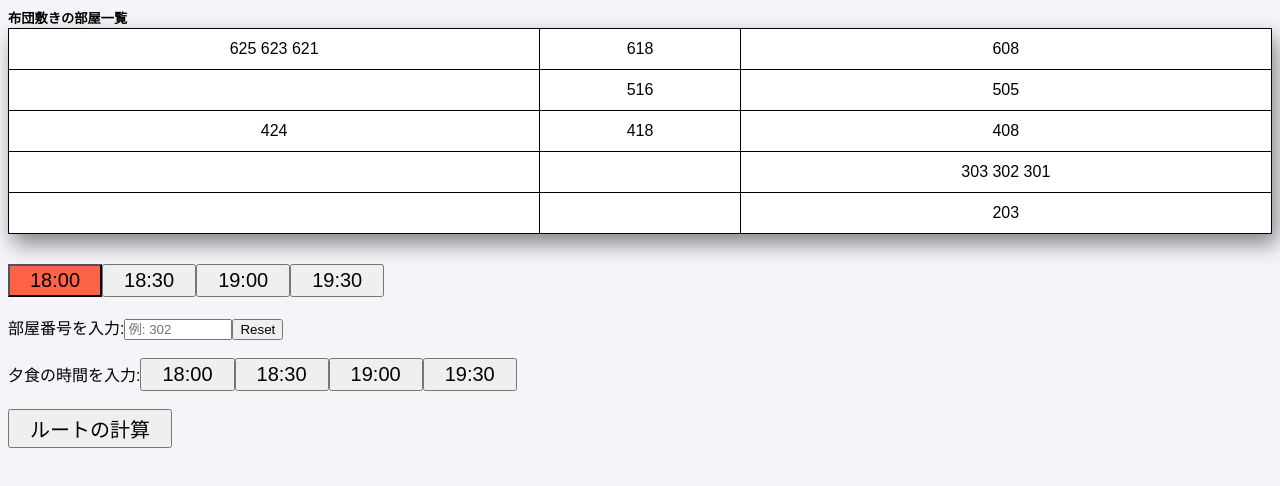
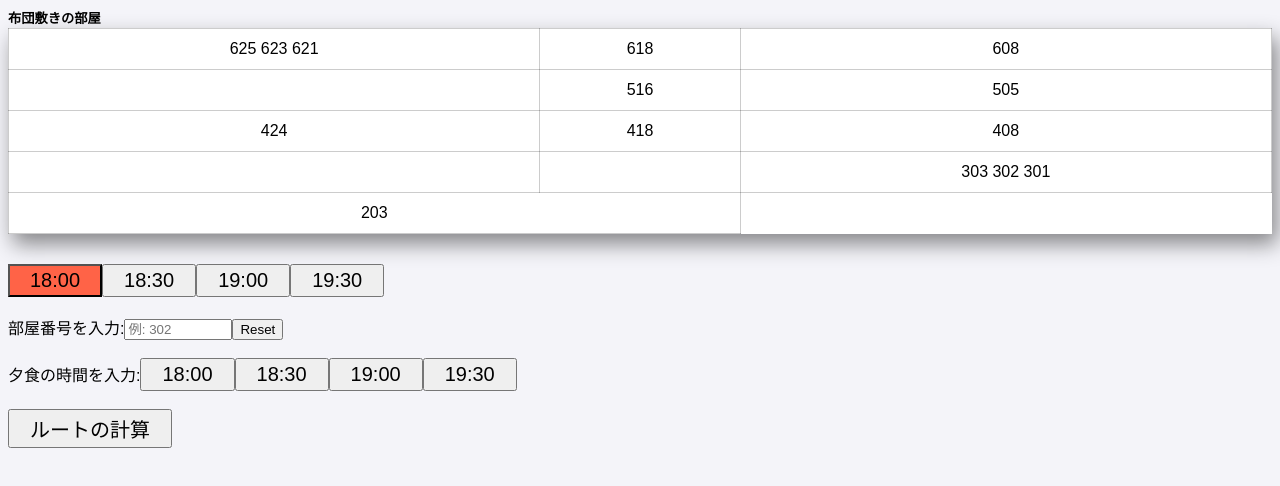
Before and after one commit to k-tar0/javascript_2025-01-28, a plain HTML site: page index.html in a window 1280 px wide. Drawn offline with Linux system fonts and the light colour scheme.

Commit message:
removed wings on 2nd floor

```diff
--- a/main.js
+++ b/main.js
@@ -20,7 +20,6 @@ const allRoomsAndTime = [
 const floorNames = ['6F', '5F', '4F', '3F', '2F'];
 const wingNames = ['wing 1', 'wing 2', 'wing 3'];
 const dinnerTime = ['18:00','18:30','19:00','19:30'];
-const thead = [' ' , "3号館", "2号館", "1号館"];
 
 addTitle();
 makeForm(dinnerTime);
--- a/styles.css
+++ b/styles.css
@@ -11,6 +11,7 @@ body {
     background-color: #FFFFFF;
     box-shadow: 5px 10px 20px rgba(0, 0, 0, 0.45);
     position: relative;
+    border: none;
 }
 
 h5 {
@@ -18,7 +19,7 @@ h5 {
 }
 
 td {
-    border : 1px solid #000000;
+    border: 1px solid rgba(0, 0, 0, 0.2);
     padding: 5px;
     text-align: center;
     height: 30px;
--- a/tablemaking.js
+++ b/tablemaking.js
@@ -1,12 +1,13 @@
 export const addTitle = () => {
     const h5 = document.createElement('h5');
-    h5.textContent = "布団敷きの部屋一覧";
+    h5.textContent = "布団敷きの部屋";
     document.getElementById('floorTable').parentNode.insertBefore(h5, document.getElementById('floorTable'));
 };
 
 export const sortRooms = (floorNames, wingNames, allRoomsAndTime, dinnerTime) => {
     const arraysToObject = (array, result) =>
-        Object.fromEntries(array.map((element, index) => [element, result(index)]));
+        Object.fromEntries(array.map((element, index) =>
+             [element, result(index)]));
 
     const sortedRooms = arraysToObject(dinnerTime, timeindex =>
         arraysToObject(floorNames, index =>
@@ -29,10 +30,9 @@ export const roomsToTable = (floorNames, wingNames, sortedRooms, dinnerTime, tim
     const tbody = document.getElementById('floorTable').appendChild(document.createElement('tBody'));
     floorNames.forEach(floorName => {
         const floor = tbody.insertRow();
-        // floor.appendChild(document.createElement('th')).appendChild(document.createTextNode(floorName));
-        [...wingNames].reverse().forEach(element => {
+        const roomsToCell = () => {
             const cell = floor.insertCell();
-            cell.textContent = sortedRooms[dinnerTime[timeIndex]][floorName][element].join(' ');
+            const floorRooms = sortedRooms[dinnerTime[timeIndex]][floorName];
             cell.className = 'room-cell';
             cell.addEventListener('click', () => {
                 const rect = cell.getBoundingClientRect();
@@ -41,6 +41,18 @@ export const roomsToTable = (floorNames, wingNames, sortedRooms, dinnerTime, tim
                 const y = rect.top + rect.height / 2 - canvasRect.top;
                 console.log(`Cell center: (${x}, ${y})`);
             });
-        });
+            return {cell, floorRooms};
+        };
+        if (floorName === '2F') {
+            const { cell, floorRooms } = roomsToCell();
+            cell.colSpan = 2 ;
+            cell.textContent = Object.values(floorRooms).flat().join(" ");//なぜsecondFloorRooms じゃだめ?
+        } else {
+            [...wingNames].reverse().forEach(element => {
+                const { cell, floorRooms } = roomsToCell();
+                cell.textContent = floorRooms[element].join(' ');
+            });
+        }
+
     });
 };
```
